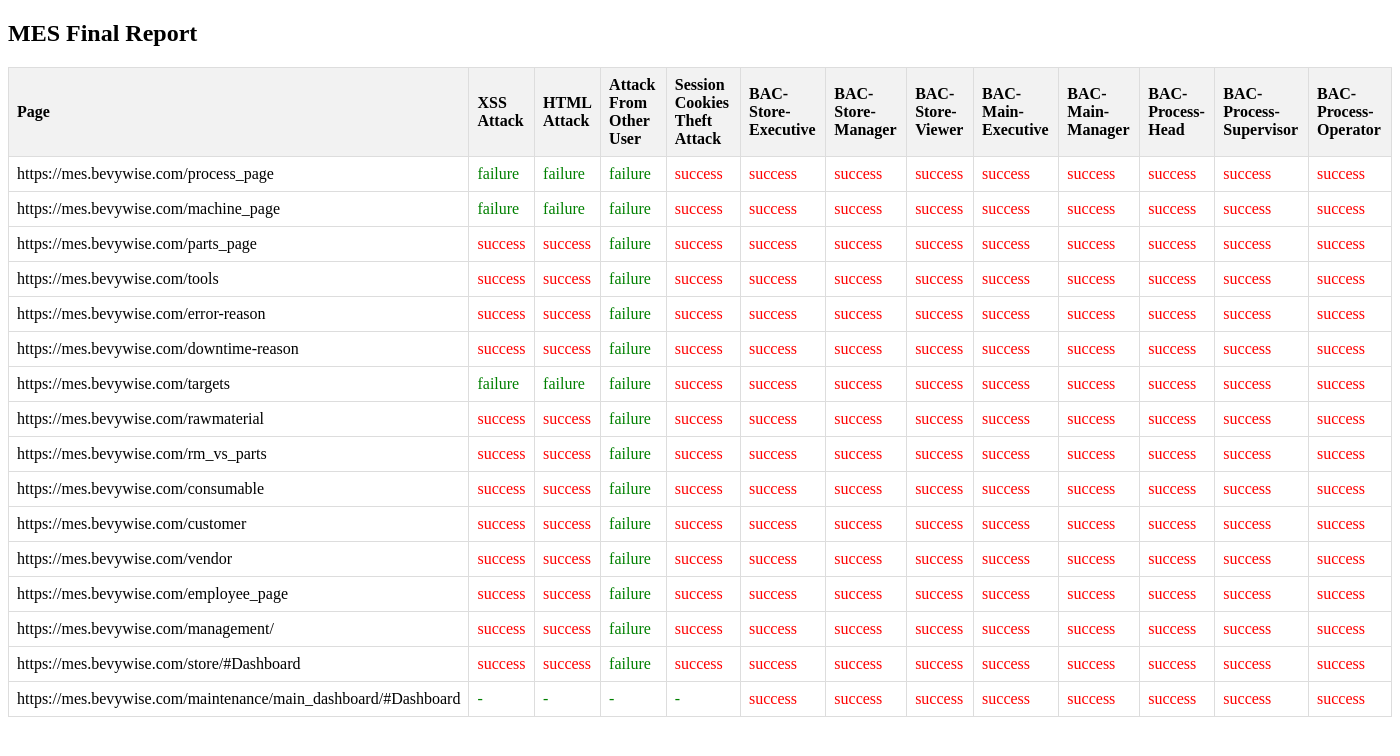
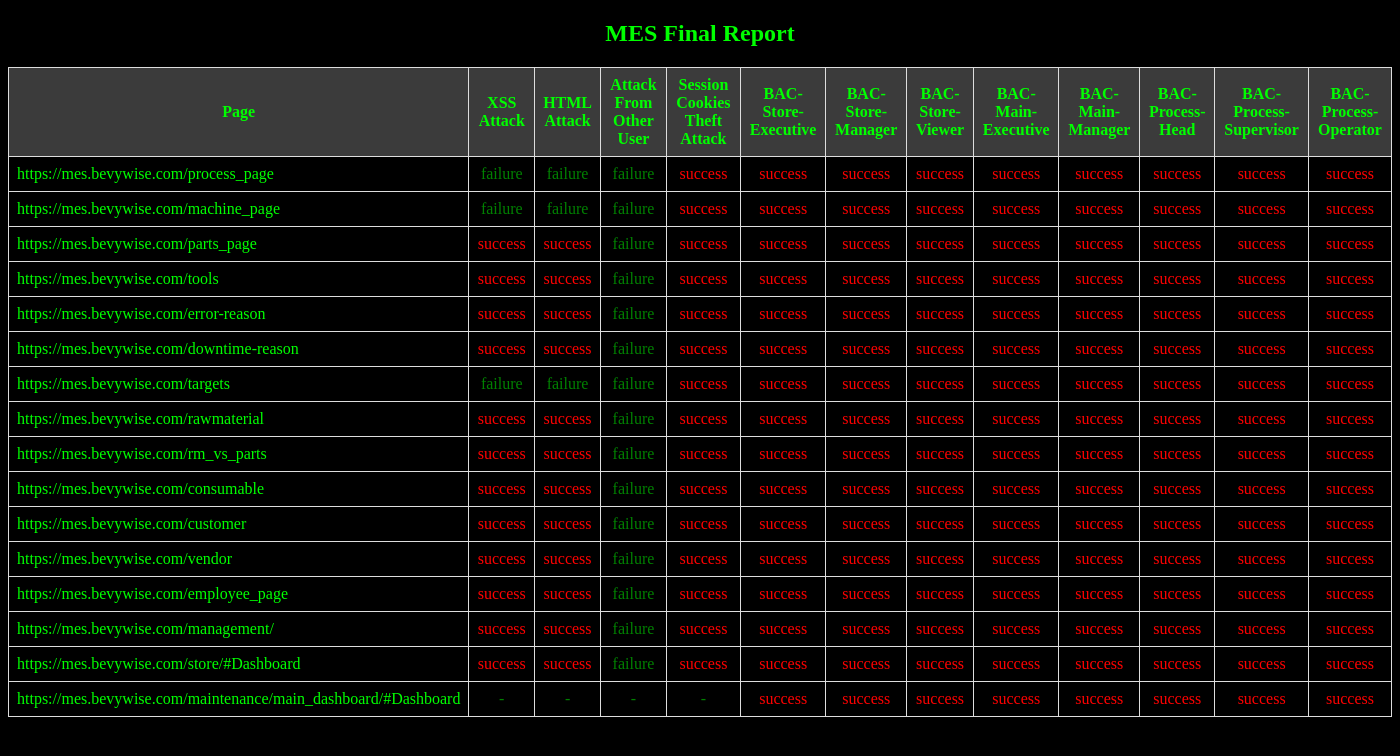
Before and after one commit to Venkystark/bevytester, a Flask app: page /attack_report in a window 1400 px wide. Shown: the top 756 px of the page. Run offline with Flask 3, Linux system fonts and the light colour scheme.

Commit message:
myversionofreports

```diff
--- a/templates/attack_report.html
+++ b/templates/attack_report.html
@@ -5,17 +5,26 @@
     <meta name="viewport" content="width=device-width, initial-scale=1.0">
     <title>MES Final Report</title>
     <style>
+        body {
+            background-color: #000;
+            color: #0f0; /* Green color for text */
+            text-align: center; /* Center align text */
+        }
+        h2 {
+            color: #0f0; /* Green color for heading */
+        }
         table {
             border-collapse: collapse;
             width: 100%;
+            color: #0f0; /* Green color for table text */
         }
         th, td {
             border: 1px solid #dddddd;
-            text-align: left;
+            text-align: center; /* Center align text within table cells */
             padding: 8px;
         }
         th {
-            background-color: #f2f2f2;
+            background-color: #3b3b3b; /* Darker green background for table header */
         }
         /* Add CSS for success and failure classes */
         .success {
@@ -24,13 +33,19 @@
         .failure {
             color: green;
         }
+        .title-header {
+            text-align: center; /* Align the text of the title header to the center */
+        }
+        .title-body {
+            text-align: left; /* Align the text of the body of the title header to the left */
+        }
     </style>
 </head>
 <body>
     <h2>MES Final Report</h2>
     <table>
         <tr>
-            <th>Page</th>
+            <th class="title-header">Page</th>
             <th>XSS Attack</th>
             <th>HTML Attack</th>
             <th>Attack From Other User</th>
@@ -46,7 +61,7 @@
         </tr>
         {% for page, attacks in data.items() %}
             <tr>
-                <td>{{ page }}</td>
+                <td class="title-body">{{ page }}</td>
                 <!-- Apply conditional formatting based on the value -->
                 <td class="{% if attacks.get('xss_attack', '') == 'success' %}success{% else %}failure{% endif %}">{{ attacks.get('xss_attack', '') }}</td>
                 <td class="{% if attacks.get('html_attack', '') == 'success' %}success{% else %}failure{% endif %}">{{ attacks.get('html_attack', '') }}</td>
```
